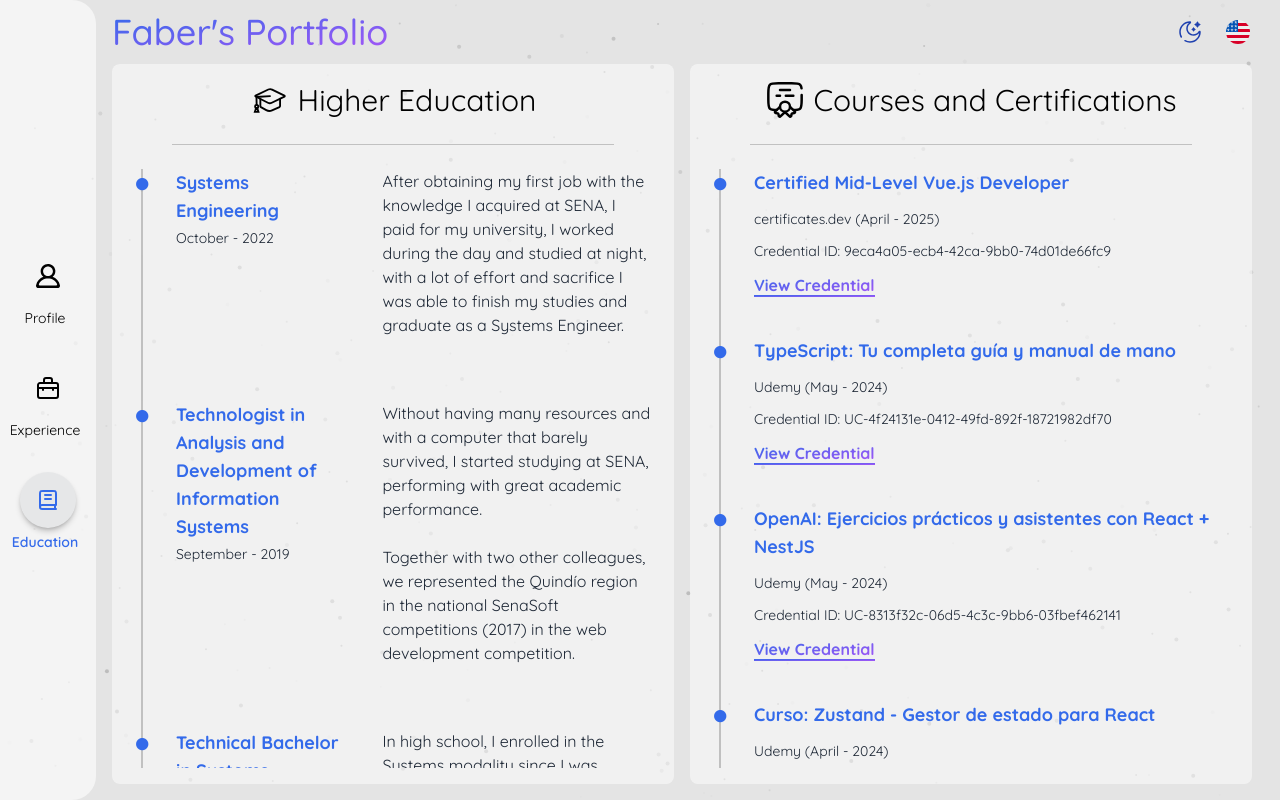
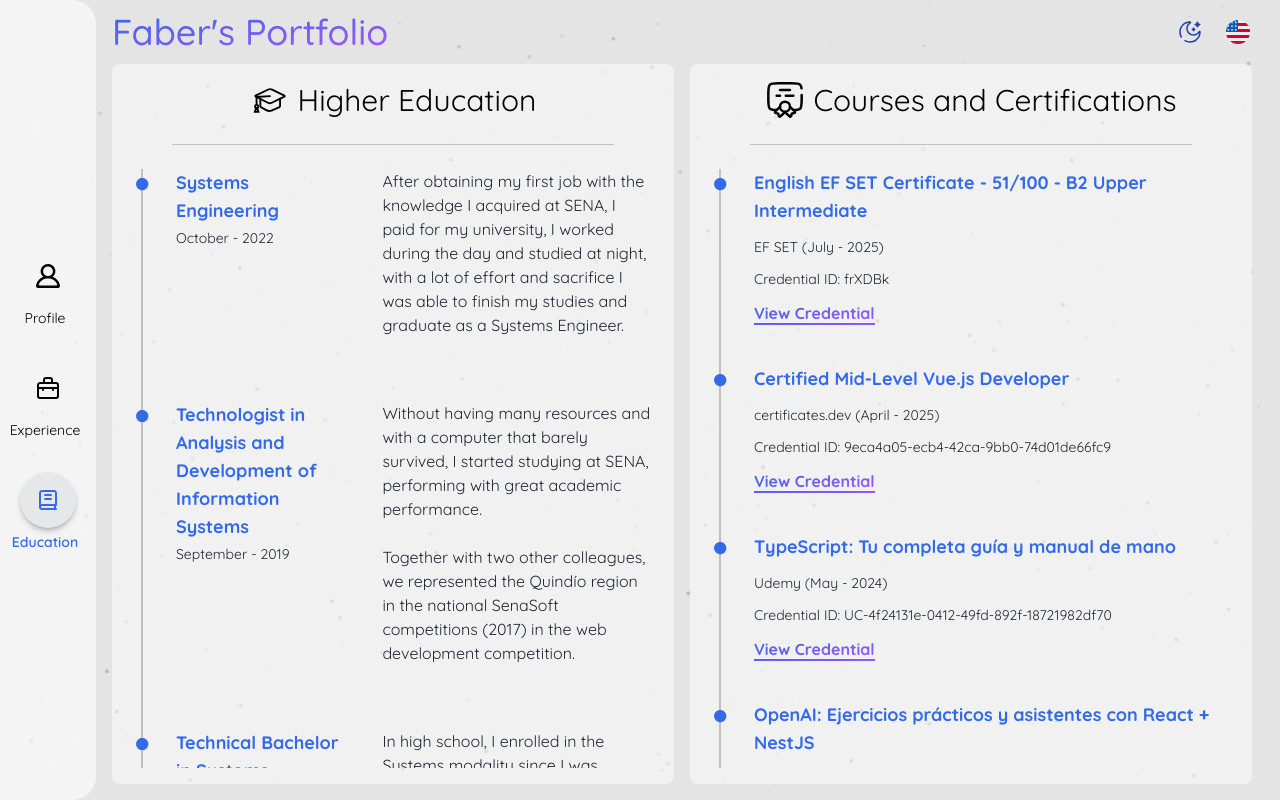
Before and after one commit to faber1999/portfolio_v2, a Vue app: page /education in a window 1280 px wide. Built offline with nearby package versions, Linux system fonts and the light colour scheme; what @inspira-ui/plugins would draw is missing.

Commit message:
feat: Add loading spinner to LinkPreview and preload images on mount; update education items and skills list

```diff
--- a/src/components/inspira-ui/LinkPreview.vue
+++ b/src/components/inspira-ui/LinkPreview.vue
@@ -26,7 +26,17 @@
         <div
           class="block rounded-xl border-2 border-transparent bg-white p-1 shadow-lg dark:bg-gray-900"
         >
+          <!-- Spinner while loading -->
+          <div v-if="isLoading" class="flex items-center justify-center" :style="imageStyle">
+            <div
+              class="animate-spin rounded-full border-2 border-gray-300 border-t-blue-600 dark:border-gray-600 dark:border-t-blue-400"
+              style="width: 24px; height: 24px"
+            ></div>
+          </div>
+
+          <!-- Image -->
           <img
+            v-else
             :src="previewSrc"
             :width="width"
             :height="height"
@@ -43,7 +53,7 @@
 
 <script setup lang="ts">
 import { cn } from '@/lib/utils'
-import { computed, reactive, ref, type CSSProperties } from 'vue'
+import { computed, onMounted, reactive, ref, type CSSProperties } from 'vue'
 
 interface BaseProps {
   class?: string
@@ -162,6 +172,33 @@ function hidePreview() {
 function handleImageLoad() {
   isLoading.value = false
 }
+
+// Preload image on component mount
+function preloadImage() {
+  if (!props.isStatic && props.url) {
+    const img = new Image()
+    img.onload = () => {
+      isLoading.value = false
+    }
+    img.onerror = () => {
+      isLoading.value = false
+    }
+    img.src = previewSrc.value
+  } else if (props.isStatic && props.imageSrc) {
+    const img = new Image()
+    img.onload = () => {
+      isLoading.value = false
+    }
+    img.onerror = () => {
+      isLoading.value = false
+    }
+    img.src = props.imageSrc
+  }
+}
+
+onMounted(() => {
+  preloadImage()
+})
 </script>
 
 <style scoped>
--- a/src/views/education/EducationView.vue
+++ b/src/views/education/EducationView.vue
@@ -35,6 +35,14 @@ const educationItems = {
     icon: IconDiploma,
     component: CourseOrCertificate,
     items: [
+      {
+        title: 'English EF SET Certificate - 51/100 - B2 Upper Intermediate',
+        month: 'months.july',
+        year: 2025,
+        platformName: 'EF SET',
+        credentialId: 'frXDBk',
+        certificationUrl: 'https://cert.efset.org/frXDBk',
+      },
       {
         title: 'Certified Mid-Level Vue.js Developer',
         month: 'months.april',
--- a/src/views/profile/ProfileView.vue
+++ b/src/views/profile/ProfileView.vue
@@ -169,7 +169,7 @@ const cvLink = computed(() => {
                 <span class="text-lg font-semibold dark:text-white">
                   {{ $t('profile.english') }}
                 </span>
-                <span class="text-sm dark:text-white">B1</span>
+                <span class="text-sm dark:text-white">B1+</span>
               </div>
             </div>
           </div>
--- a/src/views/profile/components/SkillsResume.vue
+++ b/src/views/profile/components/SkillsResume.vue
@@ -34,6 +34,22 @@ const skills: Skill[] = [
     name: 'C#',
     level: 'intermediate',
   },
+  {
+    name: 'Node.js',
+    level: 'intermediate',
+  },
+  {
+    name: 'Jenkins',
+    level: 'beginner',
+  },
+  {
+    name: 'n8n',
+    level: 'beginner',
+  },
+  {
+    name: 'supabase',
+    level: 'intermediate',
+  },
 ]
 </script>
 
```
